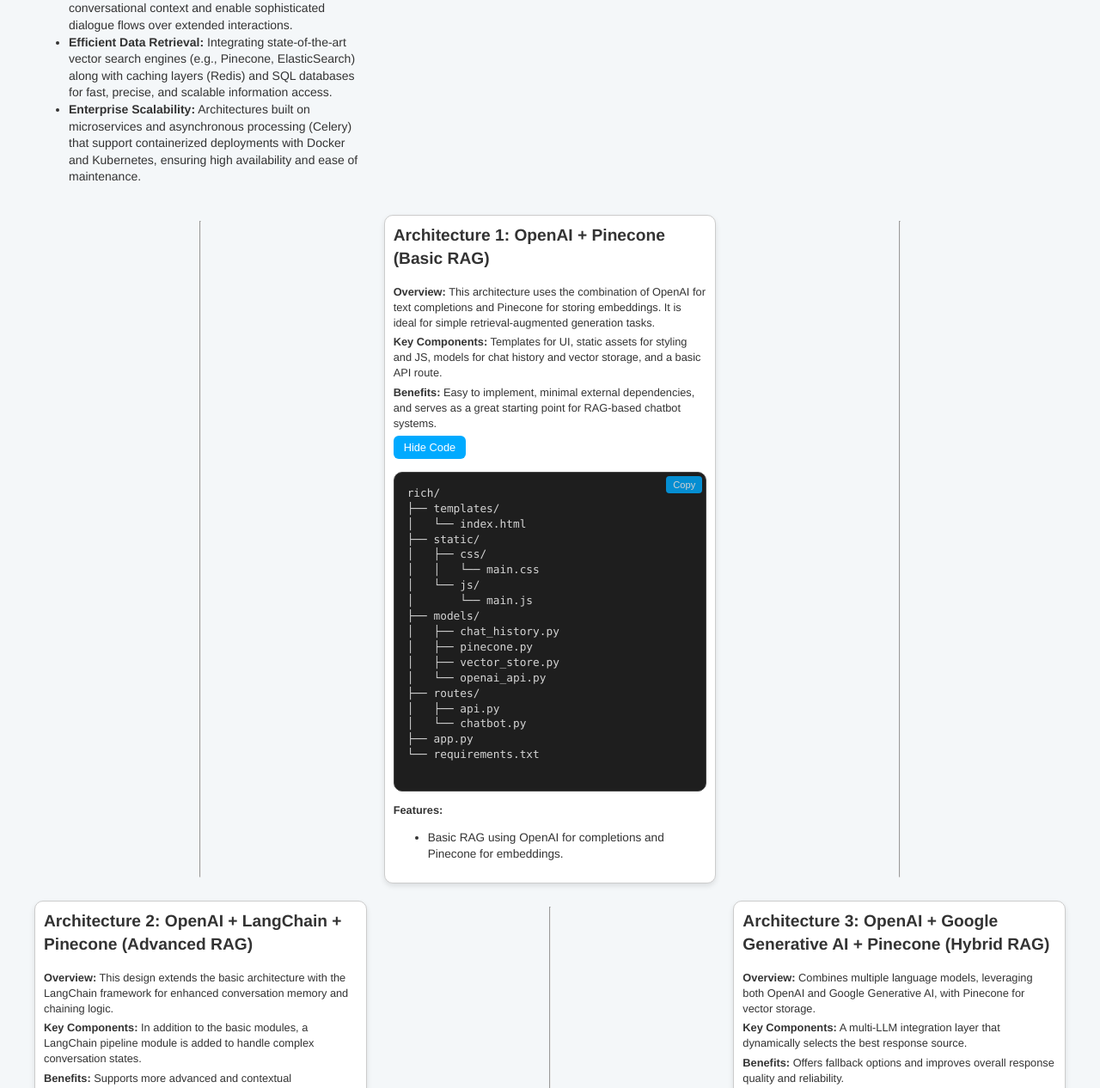
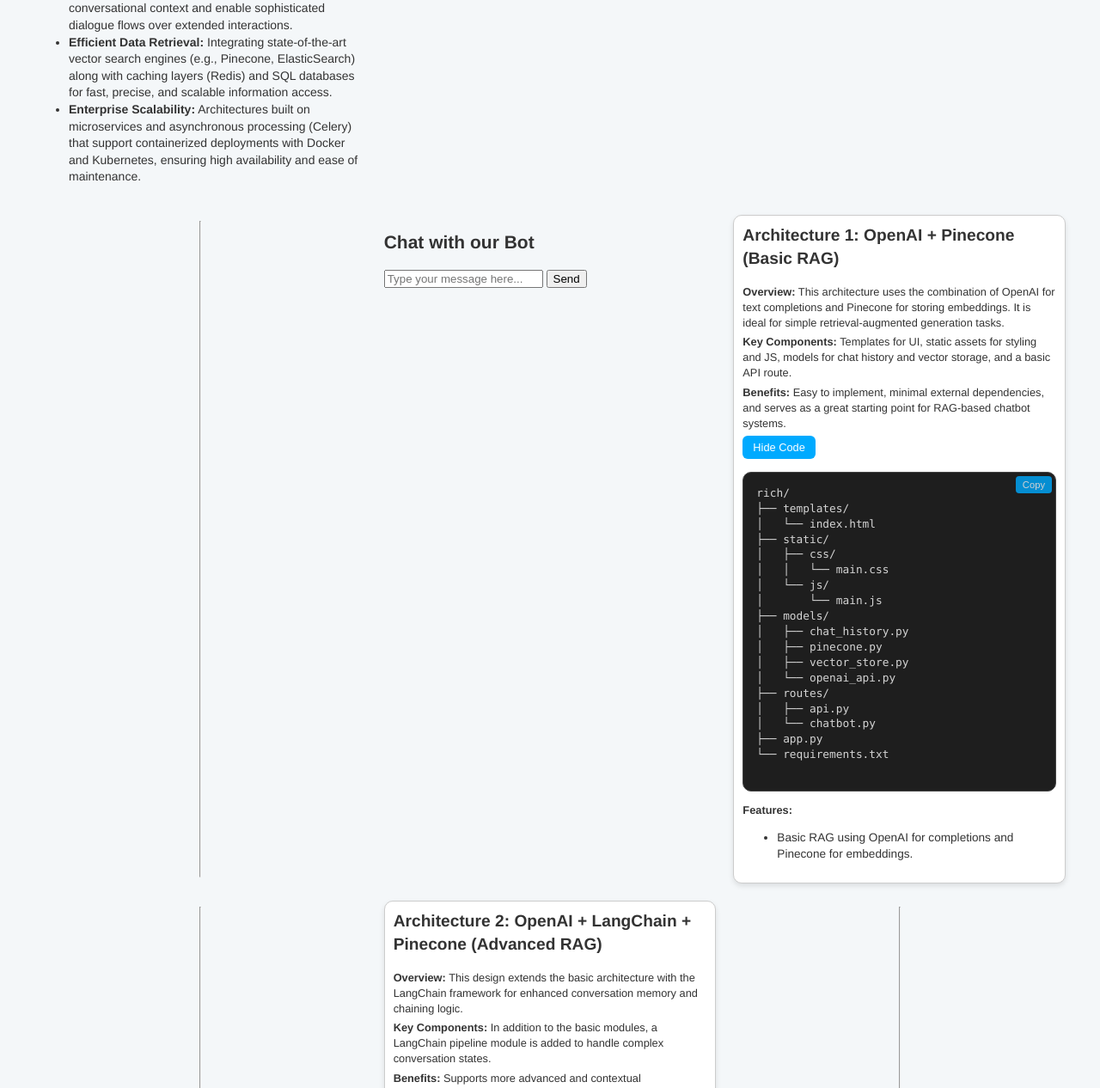
Before and after one commit to Will-Langhart/chatbots, a Flask app: page / in a window 1280 px wide. Shown: the part 603-1869 px from the top of the page at 86% size. Run offline with Flask 3, Linux system fonts and the light colour scheme.

Commit message:
Update index.html

```diff
--- a/templates/index.html
+++ b/templates/index.html
@@ -77,6 +77,15 @@
 </p>
 
     <hr>
+    <!-- Chat Interface Section -->
+    <section id="chat-interface">
+      <h2>Chat with our Bot</h2>
+      <div id="chat-box"></div>
+      <div id="chat-controls">
+        <input type="text" id="chat-input" placeholder="Type your message here..." autocomplete="off">
+        <button id="send-button">Send</button>
+      </div>
+    </section>
 
     <!-- Architecture 1 -->
     <section id="arch1" class="architecture-section">
```
